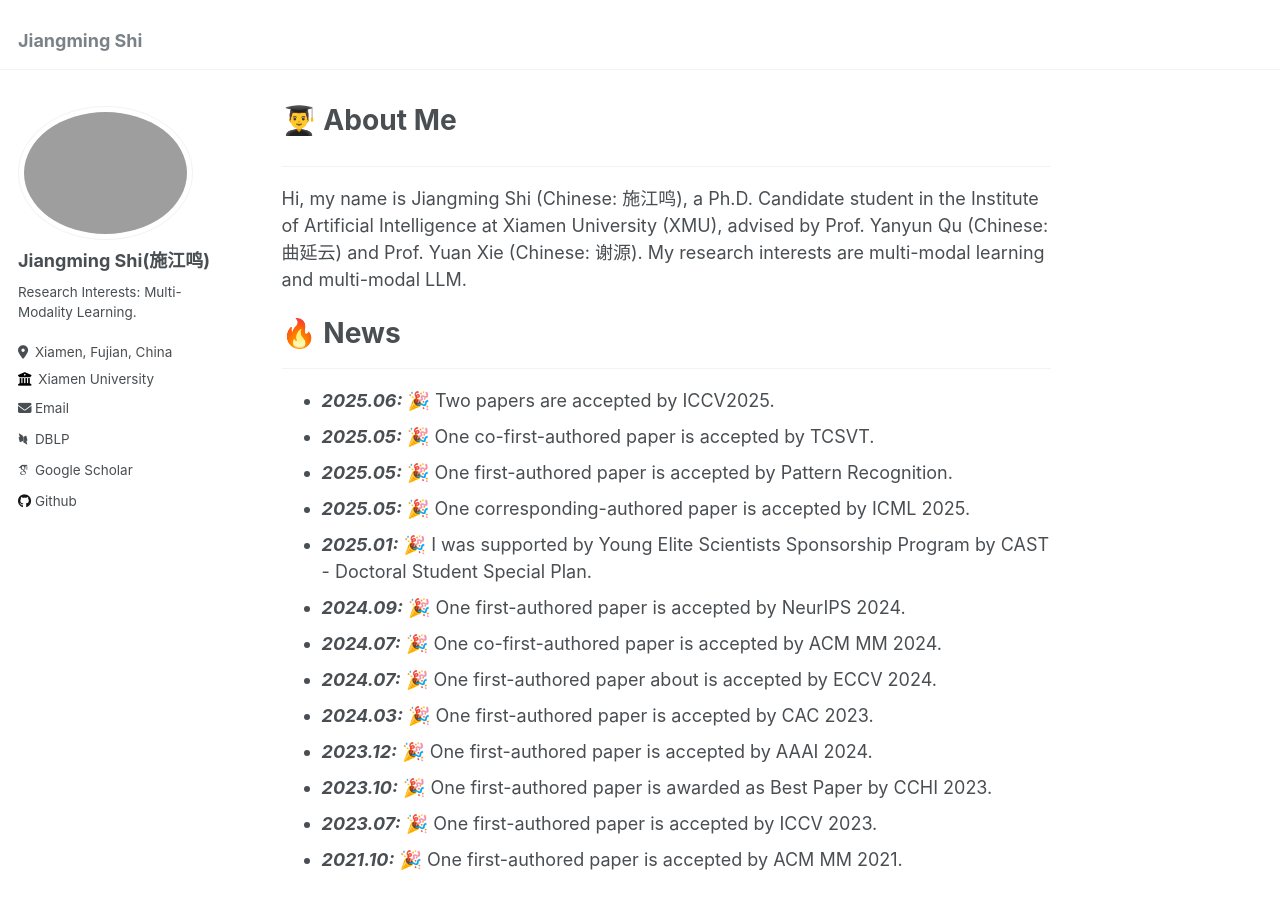
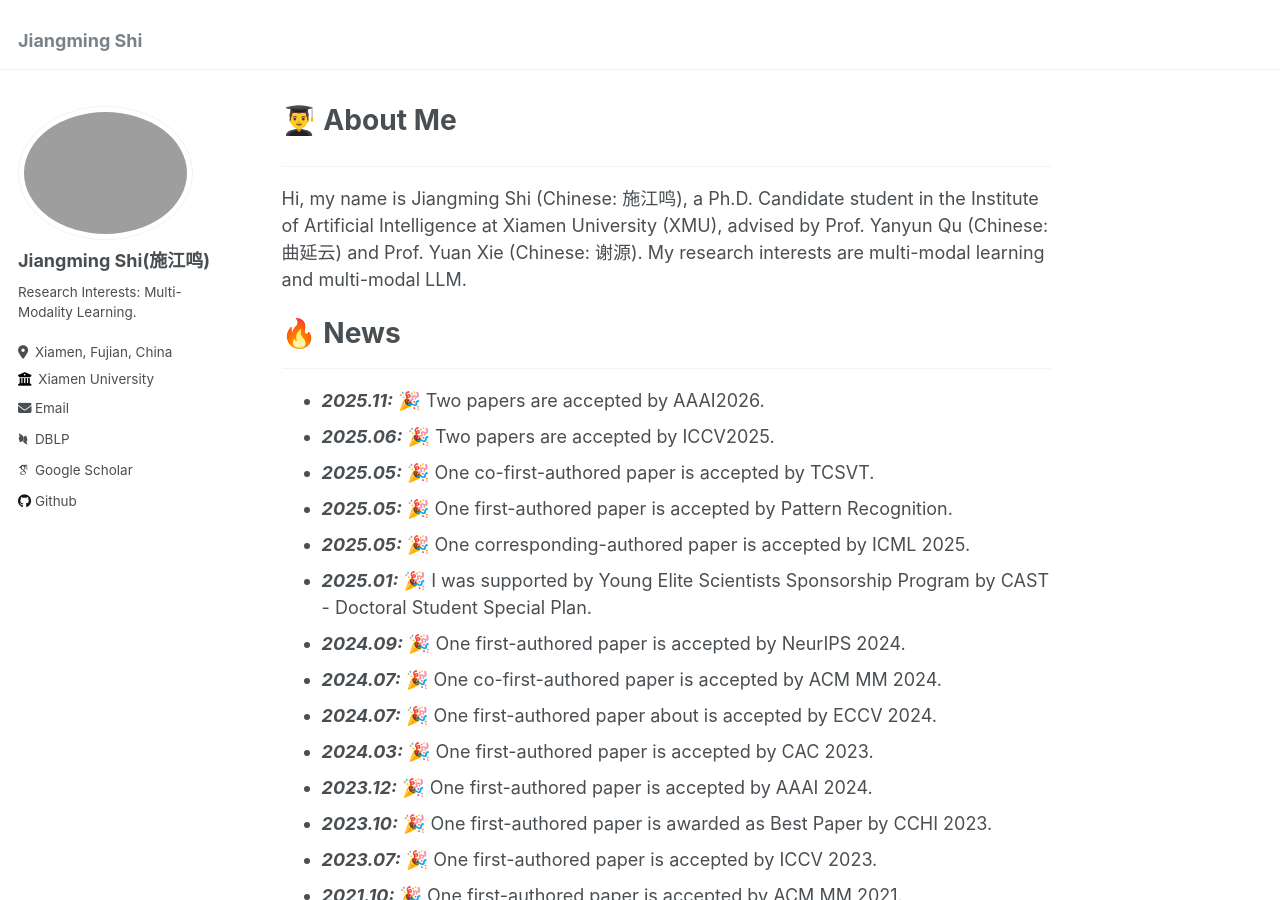
Before and after one commit to shijiangming1/shijiangming1.github.io, a Jekyll site: the page built from _pages/about.md, in a window 1280 px wide and 900 px high. Built offline with Jekyll 4.4.1, drawn with Linux system fonts in a browser that asks for light colours; some web fonts are replaced; some of the changed text lies outside the part shown.

Commit message:
Update about.md

```diff
--- a/_pages/about.md
+++ b/_pages/about.md
@@ -16,6 +16,9 @@ Hi, my name is Jiangming Shi (Chinese: 施江鸣), a Ph.D. Candidate student in
 ======
 <hr>
 <ul>
+  <li>
+    <strong><i>2025.11:</i></strong> 🎉 Two papers are accepted by AAAI2026.
+  </li>
   <li>
     <strong><i>2025.06:</i></strong> 🎉 Two papers are accepted by ICCV2025.
   </li>
@@ -71,6 +74,7 @@ Hi, my name is Jiangming Shi (Chinese: 施江鸣), a Ph.D. Candidate student in
 11. Xiangbo Yin#, Jiangming Shi#, Zhizhong Zhang, Yuan Xie, Yanyun Qu*. Adaptive Pseudo-label Purification and Debiasing for Unsupervised Visible-Infrared Person Re-Identification. TCSVT'25
 
 ## 🏆 Honor & Award
+- 2025.11 National Scholarship(<ins>国家奖学金</ins>)
 - 2025.01 Young Elite Scientists Sponsorship Program - Doctoral Student Special Plan (<ins>中国科协青年人才托举工程-博士生专项计划</ins>), CAST
 - 2024.12 Bank of China Scholarship (<ins>中国银行奖学金</ins>), XMU
 - 2023.10 Best Paper Award (<ins>最佳论文奖</ins>), CCHI
```
